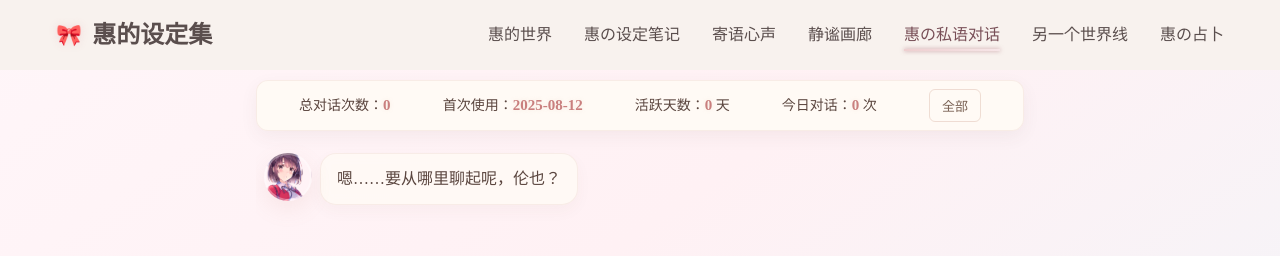
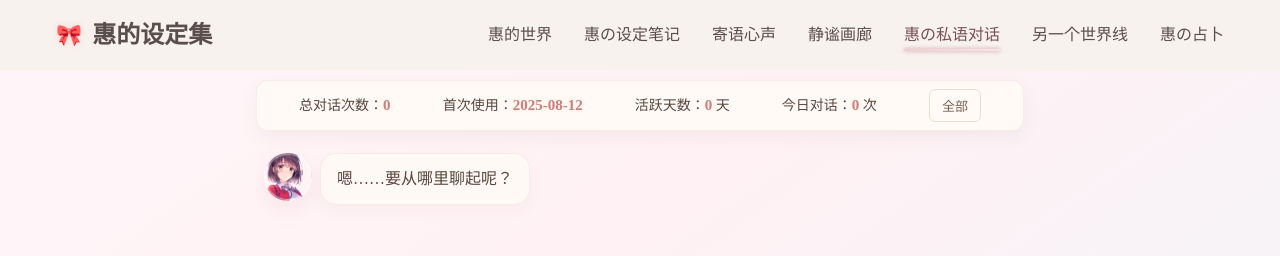
Before and after one commit to pghdzh/hui, a Vue app: page /#/talk in a window 1280 px wide. Shown: the top 256 px of the page. Built offline with nearby package versions, Linux system fonts and the light colour scheme; no server answers.

Commit message:
限制句数

```diff
--- a/src/api/deepseekApi.ts
+++ b/src/api/deepseekApi.ts
@@ -92,7 +92,7 @@ const storySystem = `
 
 回合输出格式（必须遵守）
 每次玩家输入后，剧情引擎按固定结构回应，便于玩家阅读与选择：
-第一段：场景与事件结果——用自然语言连续描述当前环境、氛围、玩家上一步行为的直接后果与人物即时反应（可以包含对白）。句数不限，务求连贯、有画面感。
+第一段：场景与事件结果——用自然语言连续描述当前环境、氛围、玩家上一步行为的直接后果与人物即时反应（可以包含对白）。最多10句，务求连贯、有画面感。
 第二段：三条“下一步建议”（恰好三条），格式为编号 1/2/3，每条是一句简短可操作的动作指令（动词开头即可），不要在建议中加入后果、风险评估或数值信息。
 
 记忆与上下文
--- a/src/views/talkView/index.vue
+++ b/src/views/talkView/index.vue
@@ -335,7 +335,7 @@ function loadChatLog(): ChatMsg[] {
     {
       id: Date.now(),
       role: "bot",
-      text: "嗯……要从哪里聊起呢，伦也？",
+      text: "嗯……要从哪里聊起呢？",
     },
   ];
 }
```
